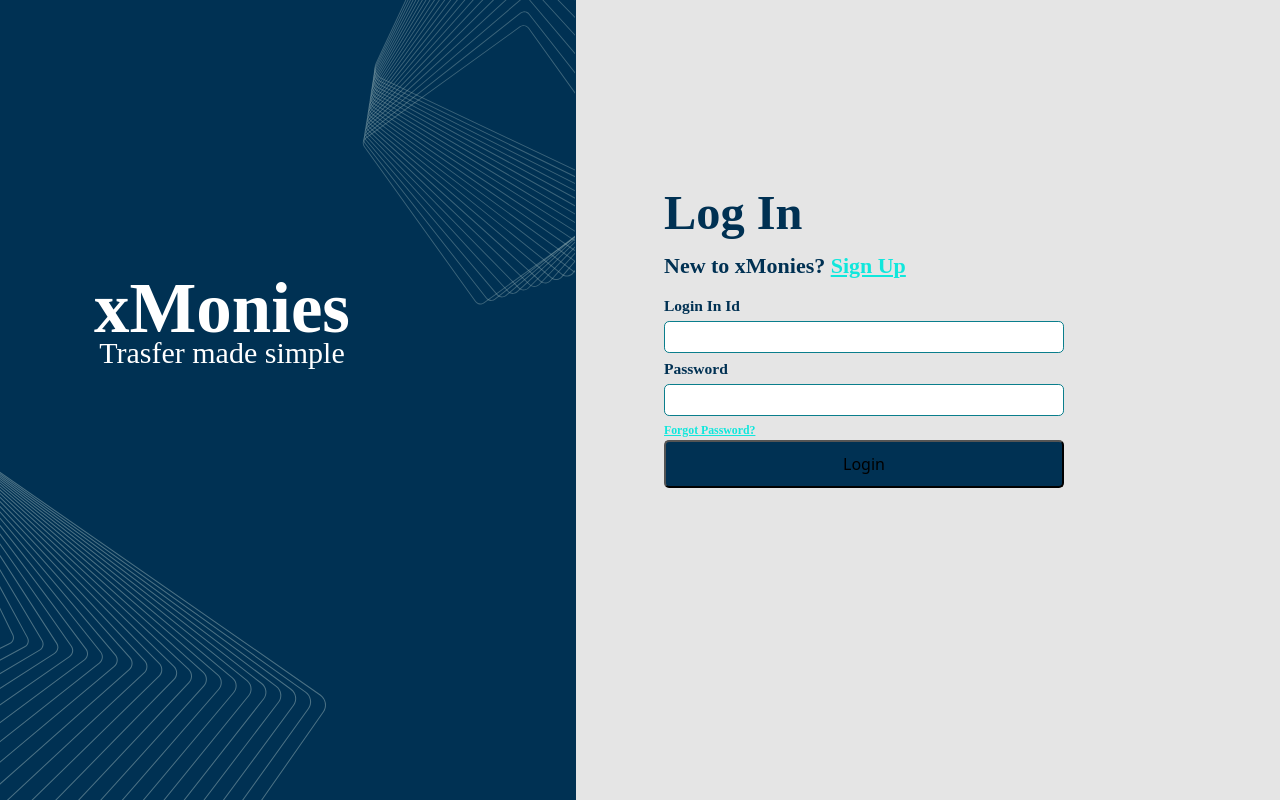
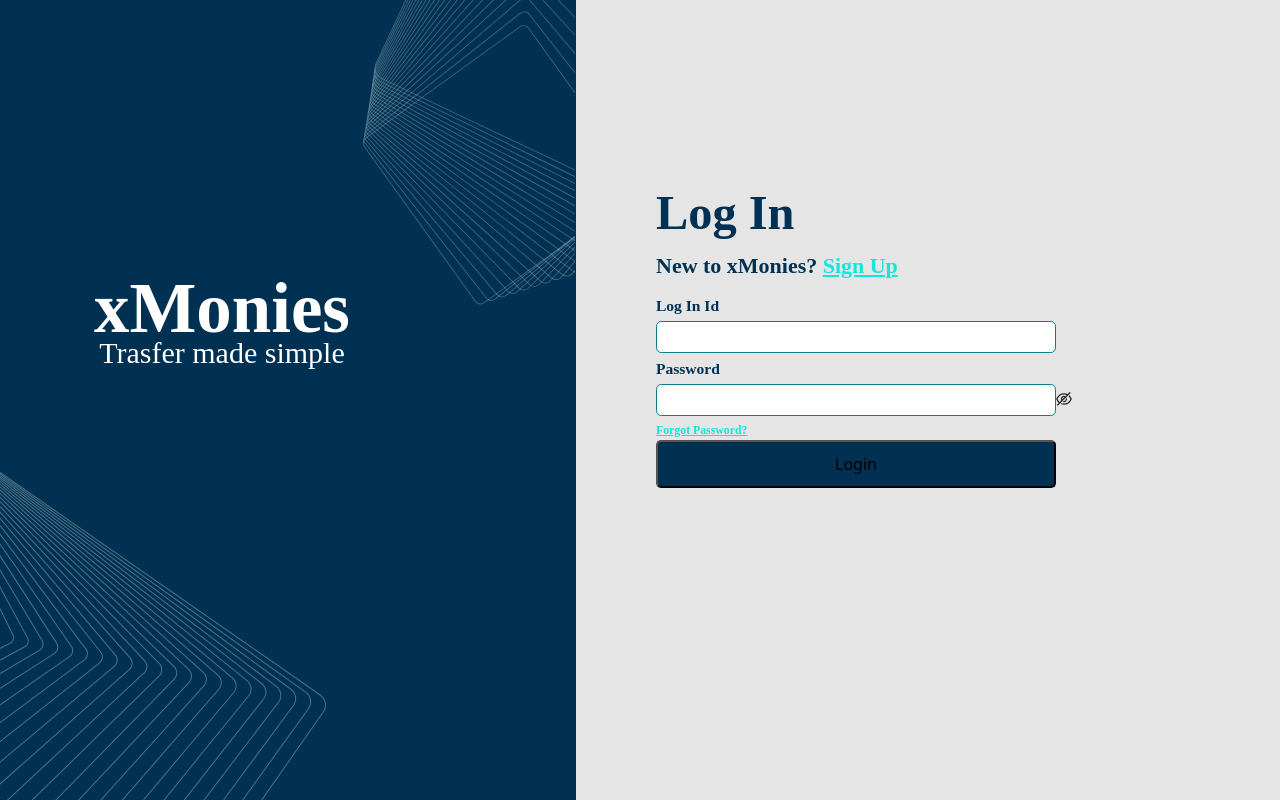
Before and after one commit to Imroshan99/figmain, a React (Create React App) app: page /login in a window 1280 px wide. Built offline with nearby package versions, Linux system fonts and the light colour scheme.

Commit message:
xloginpass

```diff
--- a/src/components/Login.js
+++ b/src/components/Login.js
@@ -21,11 +21,11 @@ const Login = () => {
               }}
               labelCol={{span: 10}} wrapperCol={{span: 15}}
             >
-              <Form.Item label="Login In Id" name="login">
+              <Form.Item label="Log In Id" name="login">
                 <Input autoComplete="off" />
               </Form.Item>
               <Form.Item label="Password" name="password">
-                <Input autocomplete="off" />
+              <Input.Password autoComplete="off"/>
               </Form.Item>
               <span className="forgot-pass">Forgot Password?</span>
               <br></br>
```
